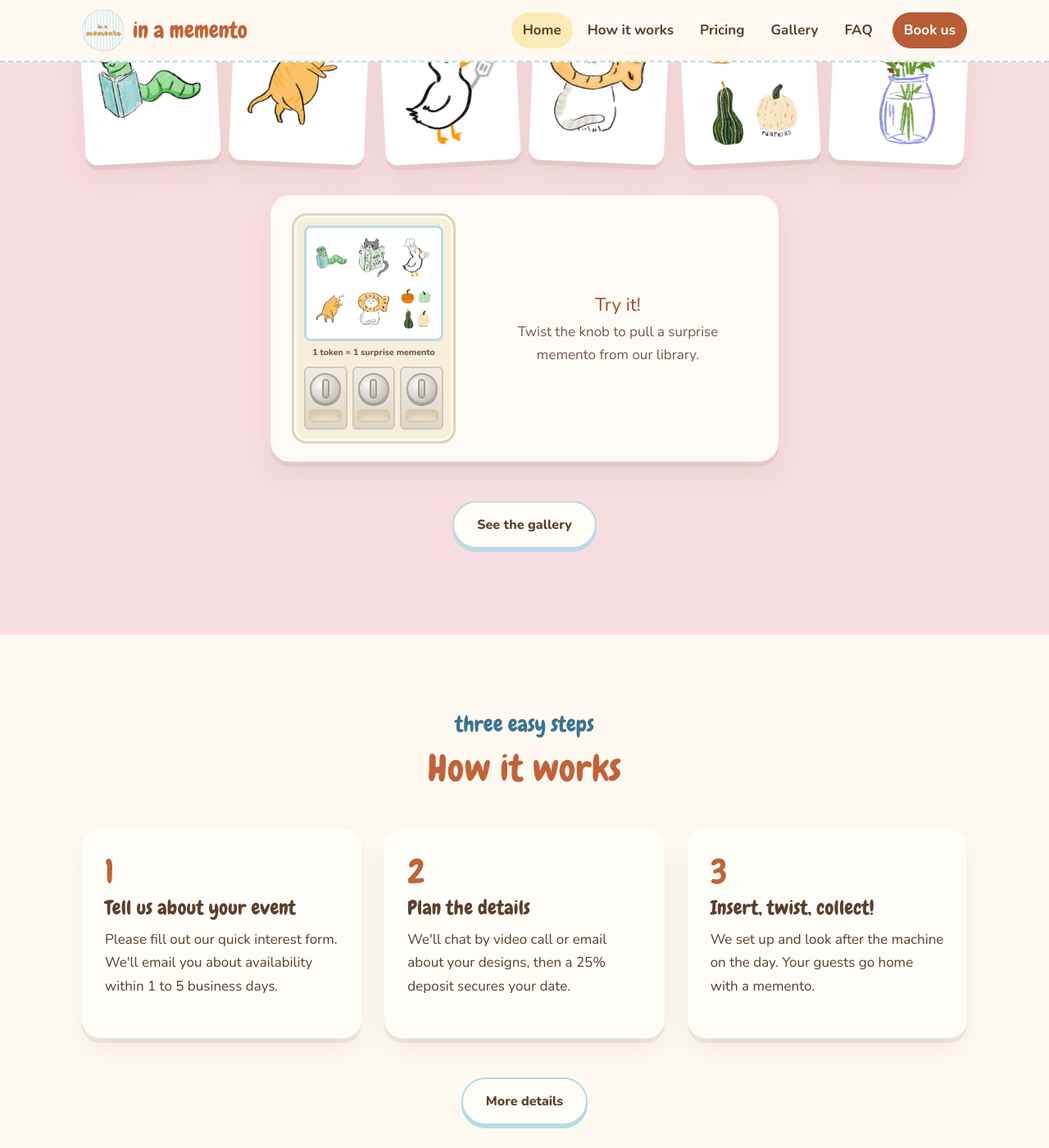
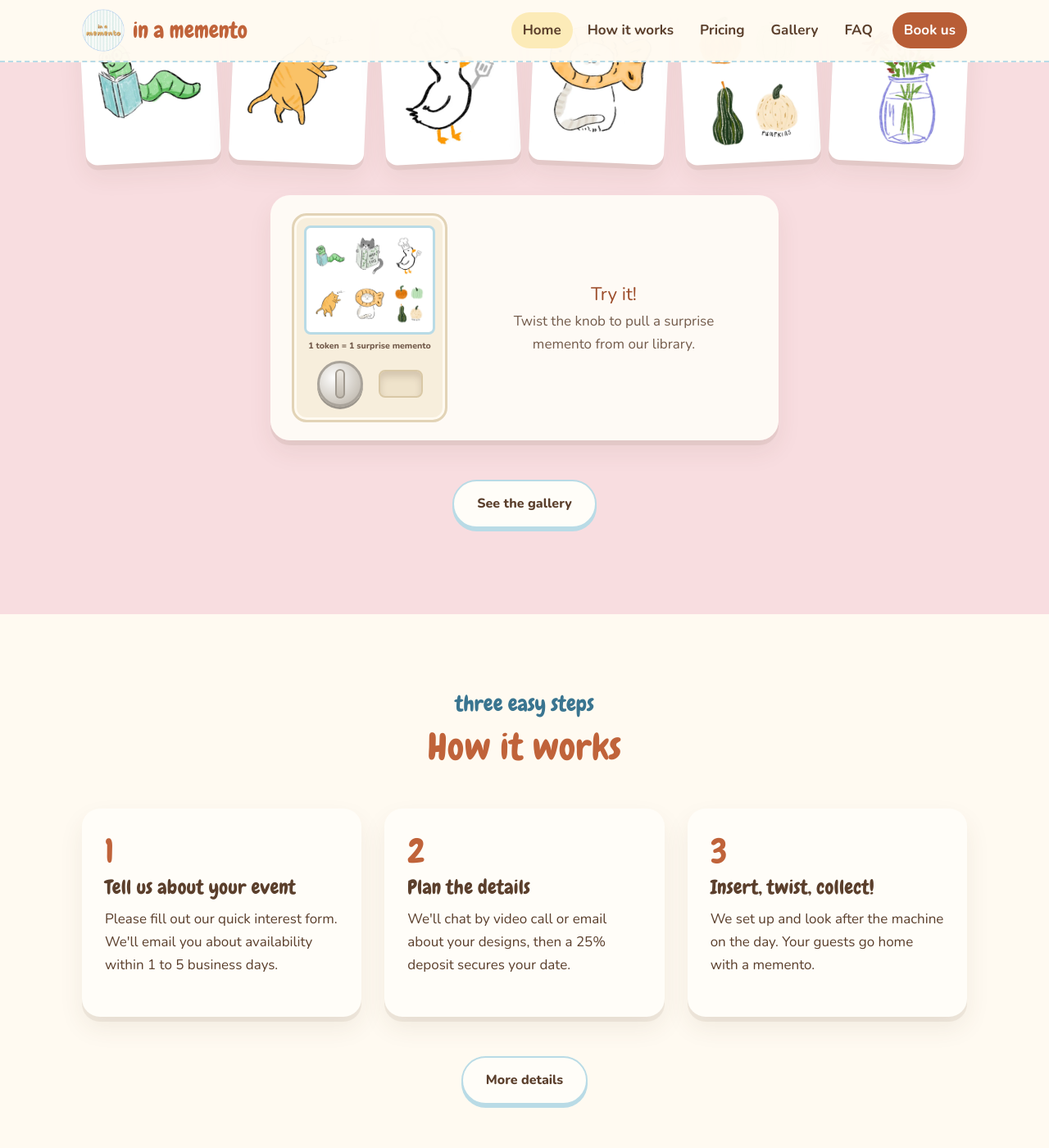
Before and after one commit to andrew-hy-kim/in.a.memento, a Jekyll site: the page built from index.html, in a window 1280 px wide and 1400 px high, scrolled down 2280 px. Shown: the whole window at 82% size. Built offline with Jekyll 4.4.1, drawn with Linux system fonts in a browser that asks for light colours.

Commit message:
Machine: back to a single knob and door, keeping the taller shape
Co-Authored-By: Claude Opus 5.5 <noreply@anthropic.com>
Claude-Session: https://claude.ai/code/session_01A4x6zNFM2ikQnVBPRWM1LK

```diff
--- a/css/style.css
+++ b/css/style.css
@@ -1500,32 +1500,18 @@ html { scroll-padding-top: 96px; }
 }
 @media (prefers-reduced-motion: reduce) { .polaroid.scrap { transition: none; } }
 
-/* Pull-a-memento machine shaped like the real one: tall cabinet, 4:5 design window,
-   three coin knobs with their own doors */
-.pull-game .mini-machine { width: 200px; padding: 12px 12px 14px; }
+/* Pull-a-memento machine: tall cabinet like the real one, designs shown 4:5 in the window,
+   one knob and one door */
+.pull-game .mini-machine { width: 190px; padding: 12px 12px 16px; }
 .pull-game .mm-window { gap: 6px; padding: 8px; }
 .pull-game .mm-window img { aspect-ratio: 4 / 5; object-fit: contain; }
-.pull-game .mm-label { margin: 8px 0 10px; font-size: 0.66rem; }
-.pull-game .mm-controls { display: grid; grid-template-columns: repeat(3, 1fr); gap: 6px; }
-.pull-game .mm-slot {
-  display: flex;
-  flex-direction: column;
-  align-items: center;
-  gap: 6px;
-  padding: 6px 0 7px;
-  background: linear-gradient(#f1ece3, #ddd6ca);
-  border: 2px solid #cfc7b9;
-  border-radius: 6px;
-}
-.pull-game .mm-knob { width: 38px; height: 38px; border-width: 2px; box-shadow: 0 2px 0 #9b958c; }
-.pull-game .mm-knob span { top: 5px; bottom: 5px; width: 9px; margin-left: -4.5px; }
-.pull-game .mm-knob:hover, .pull-game .mm-knob:focus-visible { box-shadow: 0 2px 0 #9b958c, 0 0 0 4px var(--butter); }
-.pull-game .mm-door { width: 40px; height: 16px; border-radius: 5px; }
-.pull-game .dispensing .mm-door { animation: door-rattle 0.35s ease 0.3s; }
-.dispensing.pull-game .mm-door { animation: none; }
+.pull-game .mm-label { margin: 8px 0 12px; font-size: 0.66rem; }
+.pull-game .mm-controls { padding: 0 6px; }
+.pull-game .mm-door { width: 54px; height: 34px; }
+.dispensing.pull-game .mm-door { animation: door-rattle 0.35s ease 0.3s; }
 @media (max-width: 640px) {
-  .pull-game .mini-machine { width: 100%; max-width: 168px; padding: 9px 9px 11px; }
-  .pull-game .mm-knob { width: 32px; height: 32px; }
-  .pull-game .mm-door { width: 32px; height: 13px; }
+  .pull-game .mini-machine { width: 100%; max-width: 160px; padding: 9px 9px 12px; }
+  .pull-game .mm-knob { width: 46px; height: 46px; }
+  .pull-game .mm-door { width: 42px; height: 28px; }
   .pull-game .mm-label { font-size: 0.6rem; }
 }
--- a/index.html
+++ b/index.html
@@ -82,12 +82,8 @@ description: "Sticker, temporary tattoo and/or mini print vending machine rental
         </div>
         <div class="mm-label">1 token = 1 surprise memento</div>
         <div class="mm-controls">
-          {%- for n in (1..3) %}
-          <div class="mm-slot">
-            <button class="mm-knob" type="button" aria-label="Twist knob {{ n }} to pull a surprise memento"><span></span></button>
-            <div class="mm-door" aria-hidden="true"></div>
-          </div>
-          {%- endfor %}
+          <button class="mm-knob" type="button" aria-label="Twist the knob to pull a surprise memento"><span></span></button>
+          <div class="mm-door" aria-hidden="true"></div>
         </div>
       </div>
       <div class="mm-prize" aria-live="polite">
--- a/js/main.js
+++ b/js/main.js
@@ -288,7 +288,7 @@ var reduceMotion = window.matchMedia && window.matchMedia("(prefers-reduced-moti
   if (!designs.length || !knobs.length) return;
 
   knobs.forEach(function (knob) { knob.addEventListener("click", function () {
-    var slot = knob.closest(".mm-slot") || game;
+    var slot = game;
     if (busy) return;
     busy = true;
     var i;
```
